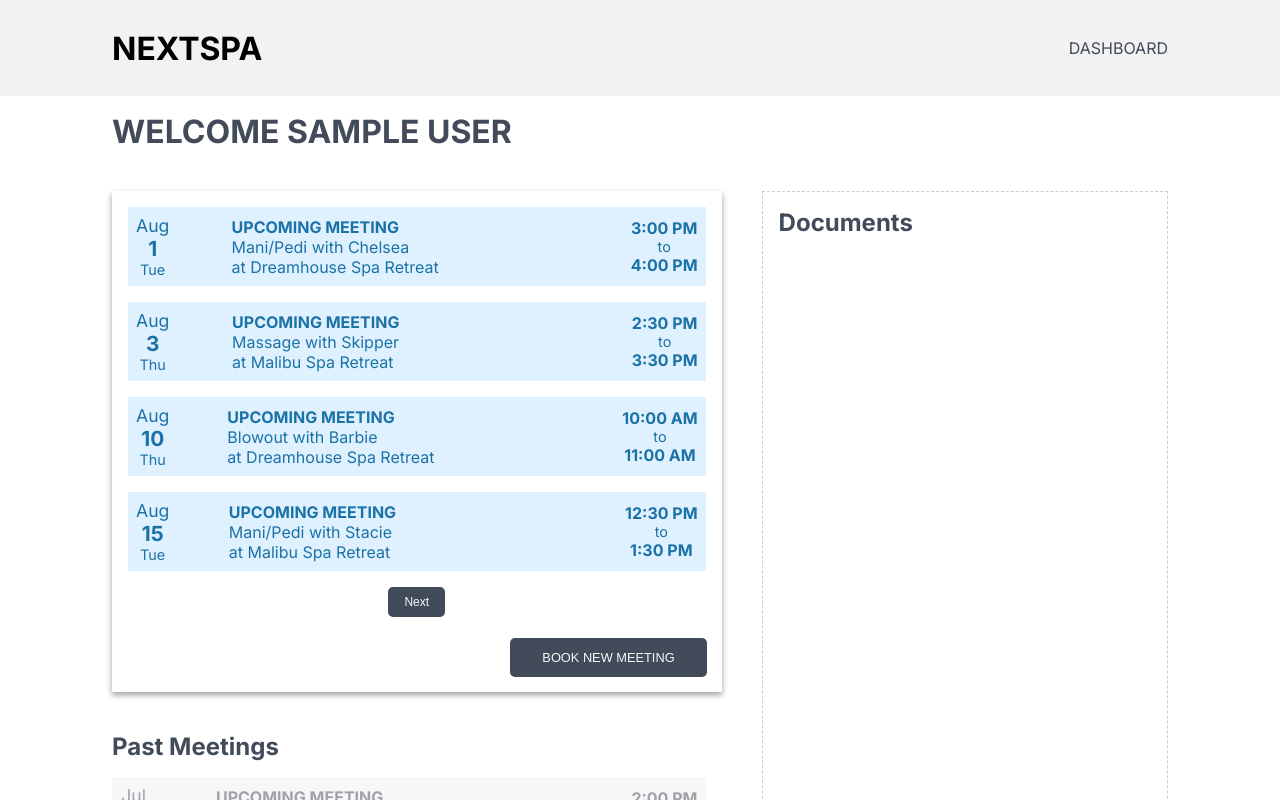
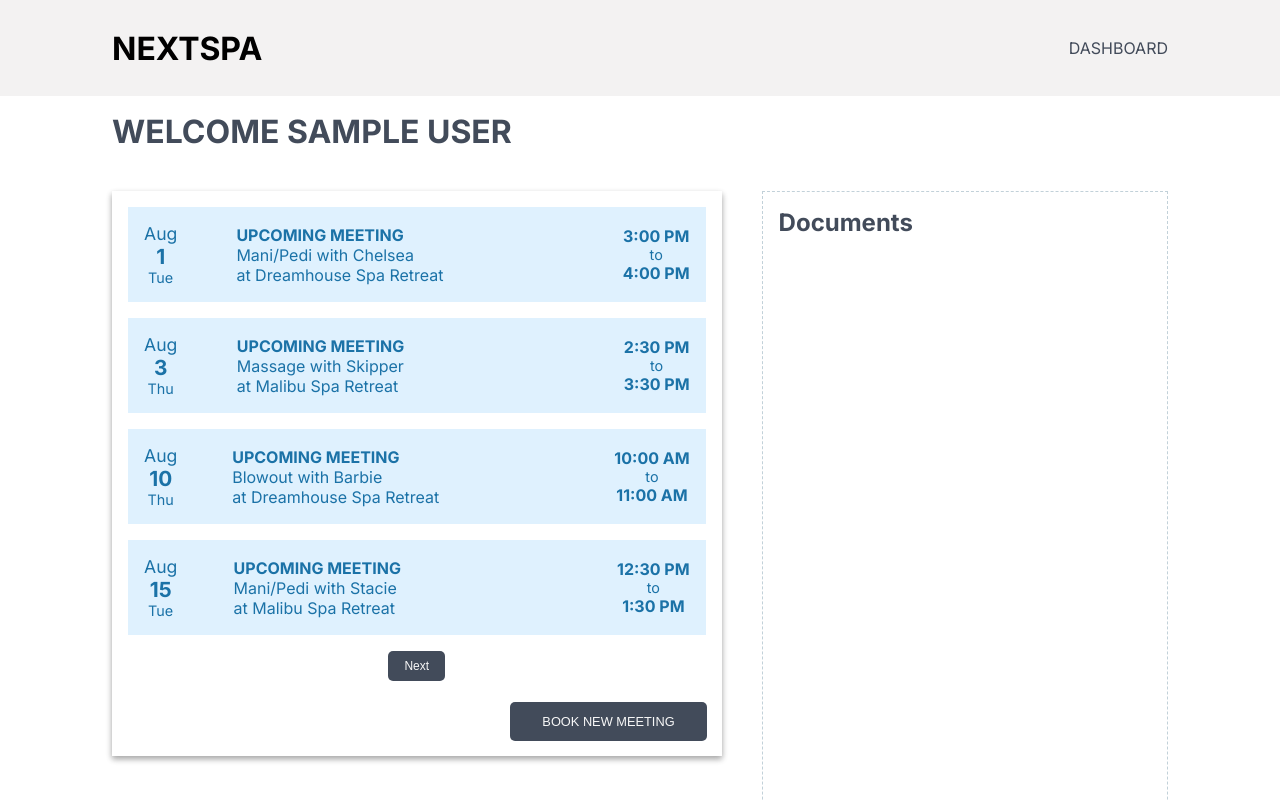
Before and after one commit to bholeneha/nextspa, a Next.js app: page /dashboard in a window 1280 px wide. Shown: the top 800 px of the page. Built offline with nearby package versions, Linux system fonts and the light colour scheme; no server answers; sample sign-in values are in the browser's storage.

Commit message:
change the padding on meeting cards to original

```diff
--- a/app/components/organisms/meetingcard/meetingcard.scss
+++ b/app/components/organisms/meetingcard/meetingcard.scss
@@ -3,7 +3,7 @@
     color: var(--blue);
     display: flex;
     margin: 1rem;
-    padding: 0.5rem;
+    padding: 1rem;
     justify-content: space-between;
     gap: 1.25rem;
 
```
